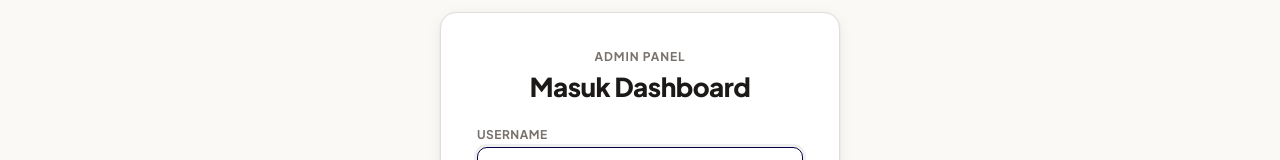
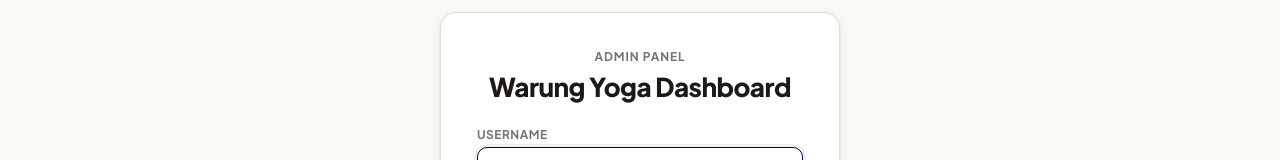
Before and after one commit to febriyoga-bs/yogmart, a React (Vite) app: page /login in a window 1280 px wide. Shown: the part 245-405 px from the top of the page. Built offline with nearby package versions, Linux system fonts and the light colour scheme; no server answers.

Commit message:
[chore] minor changes

```diff
--- a/src/pages/LoginPage.jsx
+++ b/src/pages/LoginPage.jsx
@@ -51,7 +51,7 @@ export function LoginPage() {
       <Card padding="xl" style={{ width: '100%', maxWidth: 400, animation: 'tk-slideUp 0.3s ease' }}>
         <div style={{ textAlign: 'center', marginBottom: 24 }}>
           <div style={{ fontSize: 12, color: C.textMuted, fontWeight: 700, textTransform: 'uppercase', letterSpacing: '0.08em', marginBottom: 6 }}>Admin Panel</div>
-          <h1 style={{ fontSize: 26, color: C.text, fontWeight: 800, letterSpacing: '-0.02em' }}>Masuk Dashboard</h1>
+          <h1 style={{ fontSize: 26, color: C.text, fontWeight: 800, letterSpacing: '-0.02em' }}>Warung Yoga Dashboard</h1>
         </div>
 
         <form onSubmit={handleSubmit} style={{ display: 'flex', flexDirection: 'column', gap: 14 }}>
```
